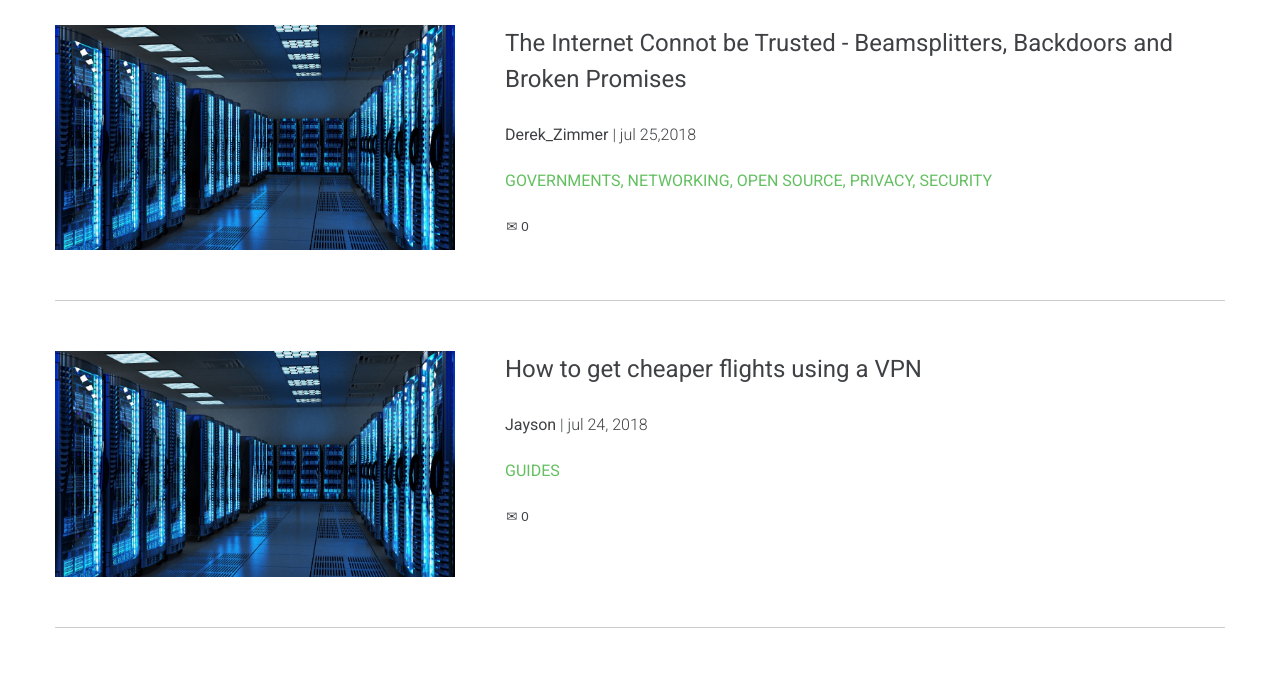
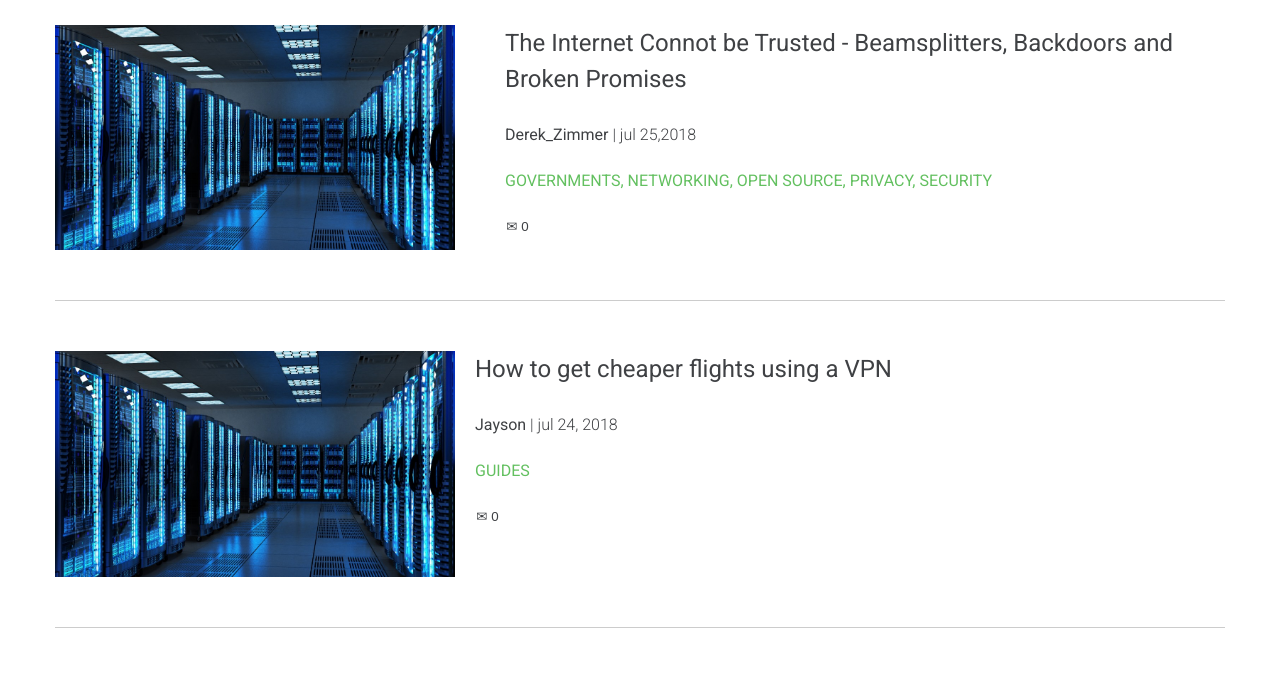
Before and after one commit to Lam4ek/test.github.io, a plain HTML site: page index.html in a window 1280 px wide. Shown: the part 126-800 px from the top of the page. Drawn offline with Linux system fonts and the light colour scheme.

Commit message:
Update style.css

```diff
--- a/css/style.css
+++ b/css/style.css
@@ -50,7 +50,7 @@ body {
   margin-left: 50px;
 }
 
-.item:nth-child(2n) > div {
+.item:nth-child(3) > div {
   margin-left: 20px;
 }
 
```
